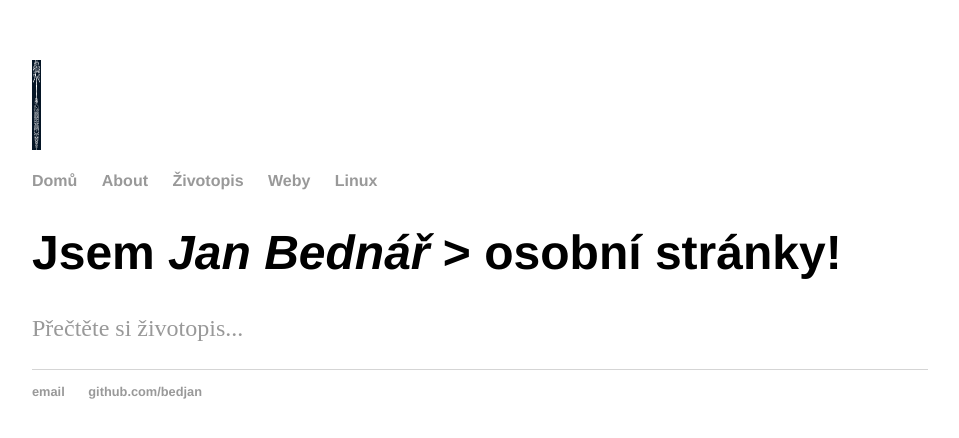
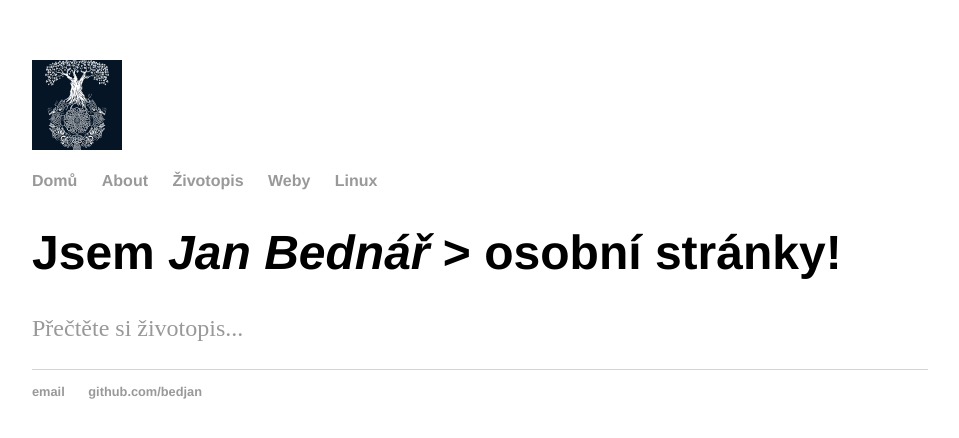
Before and after one commit to bedjan/bedjan.github.io, a Jekyll site: the page built from index.html, in a window 1280 px wide. Shown: the top 438 px of the page, without its empty margins (160-1119 px from the left). Built offline with Jekyll 4.4.1, drawn with Linux system fonts in a browser that asks for light colours.

Commit message:
Update default.html

```diff
--- a/_layouts/default.html
+++ b/_layouts/default.html
@@ -9,8 +9,9 @@
 
 
   <body>
-    <img src="https://github.com/bedjan/bedjan.github.io/raw/master/obrazky/logo.png" alt="logo" height="90" width="9O">
+
     <nav>
+      <img src="https://github.com/bedjan/bedjan.github.io/raw/master/obrazky/logo.png" alt="logo">
 <ul>
 <li><a href="/">Domů</a></li>
 <li><a href="/about">About</a></li>
```
